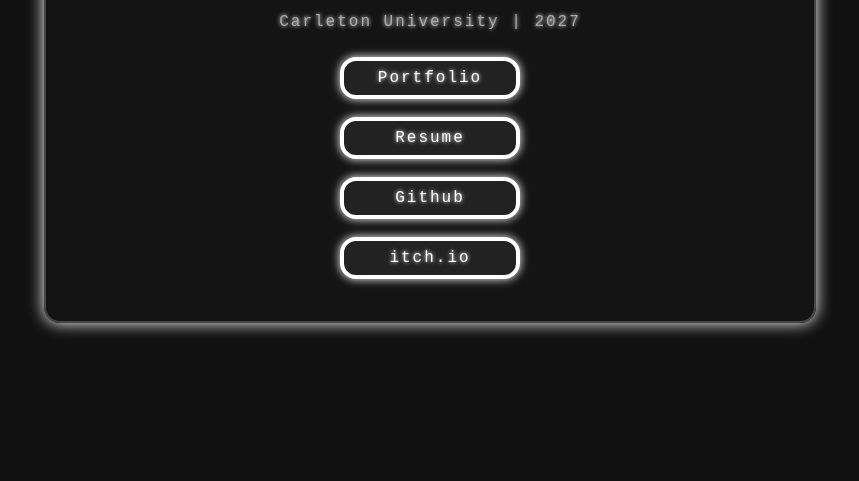
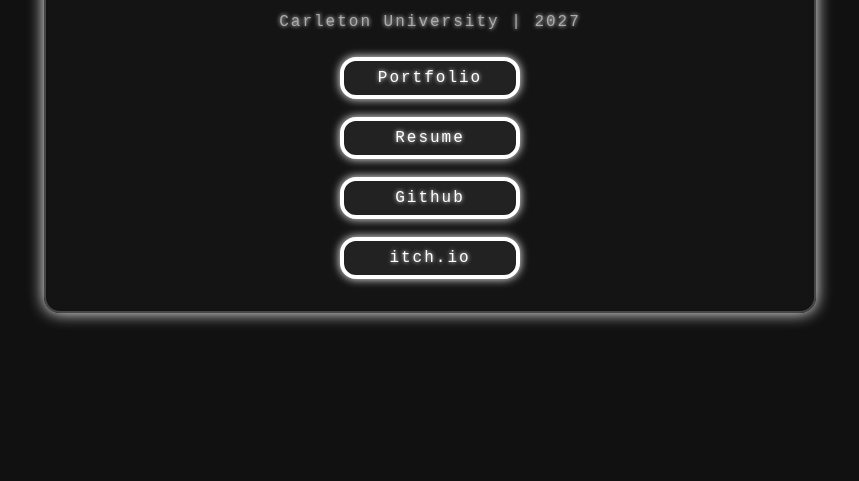
Before and after one commit to xQuilled/xquilled.github.io, a plain HTML site: page index.html in a window 1280 px wide. Shown: the part 319-800 px from the top of the page, without its empty margins (210-1069 px from the left). Drawn offline with Linux system fonts and the light colour scheme.

Commit message:
fix: css padding

```diff
--- a/css/style.css
+++ b/css/style.css
@@ -32,7 +32,7 @@ body {
   top: 50%;
   left: 50%;
   width: 60%;
-  height: 60%;
+  padding: 32px 0px;
   transform: translate(-50%, -50%);
 
   background: rgba(50, 50, 50, 0.1);
```
